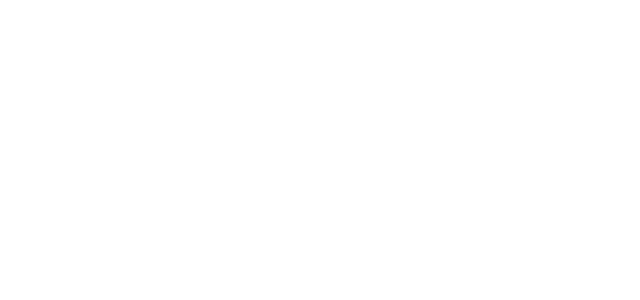
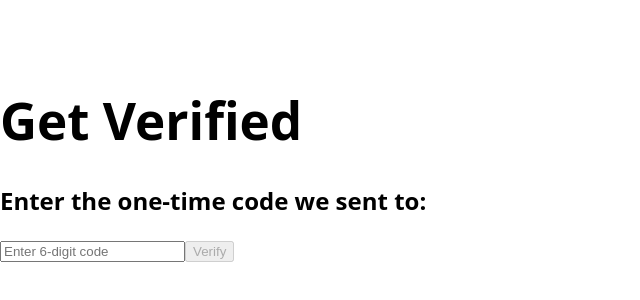
Before and after one commit to alimohammadpour/gamehouse, a React (Vite) app: page /verify in a window 1280 px wide. Before the commit this address had no page. Shown: the part 240-540 px from the top of the page, without its empty margins (0-640 px from the left). Built offline with nearby package versions, Linux system fonts and the light colour scheme.

Commit message:
Adds email verification

```diff
--- a/src/App.tsx
+++ b/src/App.tsx
@@ -1,11 +1,13 @@
 import { BrowserRouter , Routes, Route } from 'react-router';
 import { AccountConnect } from './features/user/AccountConnect';
+import { EmailVerification } from './features/user/EmailVerification';
 
 function App() {
   return (
     <BrowserRouter>
       <Routes>
         <Route path="/" element={<AccountConnect />} />
+        <Route path="/verify" element={<EmailVerification />} />
       </Routes>
     </BrowserRouter>
   );
--- /dev/null
+++ b/src/features/user/EmailVerification.tsx
@@ -0,0 +1,48 @@
+import React, { useEffect, useState } from 'react';
+import { useDispatch, useSelector } from 'react-redux';
+import type { RootState } from '../../app/store';
+import { useNavigate } from 'react-router';
+import { verifyCodePending } from './userSlice';
+
+export const EmailVerification = () => {
+  const dispatch = useDispatch();
+  const navigate = useNavigate();
+  const { pending, email, userId, error } = useSelector(({ user }: RootState) => user);
+
+  const [verificationCode, setVerificationCode] = useState('');
+
+  useEffect(() => {
+    if (userId) {
+      navigate('/plans');
+    }
+  }, [userId]);
+
+  const handleFormSubmit = (e: React.FormEvent) => {
+    e.preventDefault();
+    dispatch(verifyCodePending({ email, code: verificationCode }));
+  };
+
+  const handleVerificationCodeChange = ({ target: { value } }: React.ChangeEvent<HTMLInputElement>) => setVerificationCode(value)
+
+  return (
+    <div className="step step2">
+      <h1>Get Verified</h1>
+      <h2>Enter the one-time code we sent to:</h2>
+      <p>{ email }</p>
+      <form onSubmit={handleFormSubmit}>
+        <input
+          type="text"
+          value={verificationCode}
+          onChange={handleVerificationCodeChange}
+          placeholder="Enter 6-digit code"
+          maxLength={6}
+          required
+        />
+        <button type="submit" disabled={pending || verificationCode.length !== 6}>
+          Verify
+        </button>
+        {error && <p className="error">{error}</p>}
+      </form>
+    </div>
+  );
+};
--- a/src/features/user/userSaga.ts
+++ b/src/features/user/userSaga.ts
@@ -3,8 +3,10 @@ import {
   requestCodeFailure,
   requestCodePending,
   requestCodeSuccess,
+  verifyCodeFailure,
+  verifyCodePending,
+  verifyCodeSuccess,
 } from './userSlice';
-// import axios from 'axios';
 import { api } from '../../api';
 
 export function* handleRequestCodePending({ payload }: ReturnType<typeof requestCodePending>) {
@@ -16,6 +18,16 @@ export function* handleRequestCodePending({ payload }: ReturnType<typeof request
   }
 }
 
+function* handleVerifyCodePending({ payload }: ReturnType<typeof verifyCodePending>) {
+  try {
+    const { data: { user_id } } = yield call(api.post, 'validate-email', payload);
+    yield put(verifyCodeSuccess(user_id));
+  } catch (error: any) {
+    yield put(verifyCodeFailure(error.response?.data?.error || 'Verification failed'));
+  }
+}
+
 export default function* userSaga() {
   yield takeLatest(requestCodePending.type, handleRequestCodePending);
+  yield takeLatest(verifyCodePending.type, handleVerifyCodePending);
 }
--- a/src/features/user/userSlice.ts
+++ b/src/features/user/userSlice.ts
@@ -1,15 +1,19 @@
 import { createSlice, type PayloadAction } from '@reduxjs/toolkit';
+
+export type VerifyCodePendingPayloadType = { email: string; code: string };
 
 interface UserState {
   email: string;
   pending: boolean;
   error: string | null;
+  userId: number | null;
 }
 
 const initialState: UserState = {
   email: '',
   pending: false,
   error: null,
+  userId: null,
 };
 
 const userSlice = createSlice({
@@ -26,6 +30,17 @@ const userSlice = createSlice({
     requestCodeFailure(state, { payload }: PayloadAction<string>) {
       state.pending = false;
       state.error = payload;
+    },
+    verifyCodePending(state, { payload }: PayloadAction<VerifyCodePendingPayloadType>) {
+      state.pending = true;
+    },
+    verifyCodeSuccess(state, { payload }: PayloadAction<number>) {
+      state.pending = false;
+      state.userId = payload;
+    },
+    verifyCodeFailure(state, { payload }: PayloadAction<string>) {
+      state.pending = false;
+      state.error = payload;
     }
   }
 });
@@ -33,7 +48,10 @@ const userSlice = createSlice({
 export const {
   requestCodePending,
   requestCodeSuccess,
-  requestCodeFailure
+  requestCodeFailure,
+  verifyCodePending,
+  verifyCodeSuccess,
+  verifyCodeFailure,
 } = userSlice.actions;
 
 export default userSlice.reducer;
```
